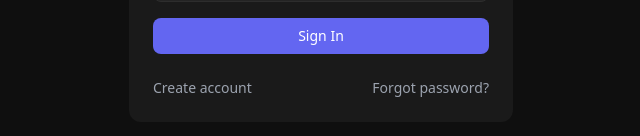
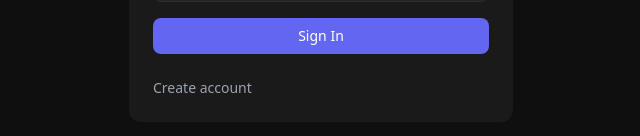
Before and after one commit to DHILIP-S-E/kiro-university-project, a React (Vite) app in the folder web/: page /signin in a window 1280 px wide. Shown: the part 460-596 px from the top of the page, without its empty margins (319-959 px from the left). Built offline with nearby package versions, Linux system fonts and the light colour scheme; no server answers; what amazon-cognito-identity-js would draw is missing.

Commit message:
feat(web): sign-in screen without the forgot-password link

```diff
--- a/web/src/features/auth/screens/SignInScreen.tsx
+++ b/web/src/features/auth/screens/SignInScreen.tsx
@@ -78,12 +78,9 @@ export default function SignInScreen() {
             </Button>
           </form>
 
-          <div className="flex justify-between text-sm text-textSecondary pt-2">
+          <div className="text-sm text-textSecondary pt-2">
             <Link to="/signup" className="hover:text-textPrimary">
               Create account
-            </Link>
-            <Link to="/forgot-password" className="hover:text-textPrimary">
-              Forgot password?
             </Link>
           </div>
         </div>
```
